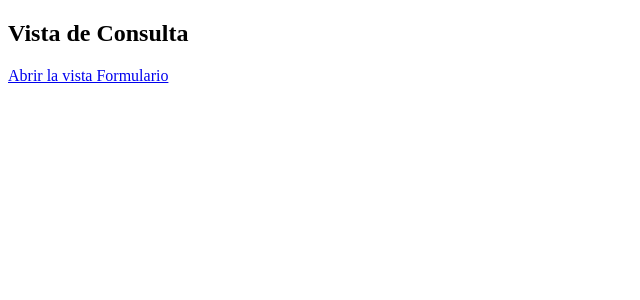
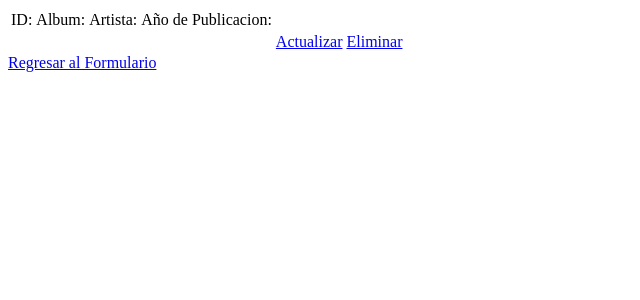
Before and after one commit to mhaHub/POO2062, a Flask app: template flaskProyect/templates/consulta.html in a window 1280 px wide. Shown: the top 300 px of the page, without its empty margins (0-640 px from the left). Run offline with Flask 3, Linux system fonts and the light colour scheme; the template is opened without the code that fills it, so the values that code supplies are empty; some libraries are stand-ins or nearby versions.

Commit message:
Consultas en Flask

```diff
--- a/flaskProyect/app.py
+++ b/flaskProyect/app.py
@@ -26,6 +26,21 @@ def home():
     except Exception as e:
         print('Error al consultar todo: ' + e)
         return render_template('formulario.html', errores={}, albums = [])
+    finally:
+        cursor.close()
+
+#Rura de detalle
+@app.route('/detalle/<int:id>')
+def detalle(id):
+    try:
+        cursor = mysql.connection.cursor()
+        cursor.execute('SELECT * FROM tb_album WHERE id = %s', (id,))
+        consultaId = cursor.fetchone()
+        return render_template('consulta.html', album = consultaId)
+
+    except Exception as e:
+        print('Error al consultar por id: ' + e)
+        return redirect(url_for('home'))
     finally:
         cursor.close()
 
--- a/flaskProyect/templates/consulta.html
+++ b/flaskProyect/templates/consulta.html
@@ -6,7 +6,29 @@
     <title> Consulta </title>
 </head>
 <body>
-    <h2> Vista de Consulta </h2>
-    <a href="/"> Abrir la vista Formulario</a>
+
+    <table>
+        <thead>
+            <tr>
+                <td>ID:</td>
+                <td>Album:</td>
+                <td>Artista:</td>
+                <td>Año de Publicacion:</td>
+            </tr>
+        </thead>
+
+        <tbody>
+            <tr>
+                <td>{{ album.0 }}</td>
+                <td>{{ album.1 }}</td>
+                <td>{{ album.2 }}</td>
+                <td>{{ album.3 }}</td>
+                <td> <a href="#">Actualizar </a></td>
+                <td> <a href="#">Eliminar </a></td>
+            </tr>
+        </tbody>
+    </table>
+
+    <a href="/"> Regresar al Formulario</a>
 </body>
 </html>
--- a/flaskProyect/templates/formulario.html
+++ b/flaskProyect/templates/formulario.html
@@ -40,6 +40,8 @@
 
     <br>
 
+    <h2 style="color:blueviolet"> Albums Guardados</h2>
+
     <table>
         <thead>
             <tr>
@@ -53,7 +55,7 @@
             {%for alb in albums%}
             <tr>
                 <td>{{ alb.0 }}</td>
-                <td> <a href="/detalles/{{ alb.0 }}"> {{ alb.1 }} </a> </td>
+                <td> <a href="/detalle/{{ alb.0 }}"> {{ alb.1 }} </a> </td>
             </tr>
             {%endfor%}
 
```
